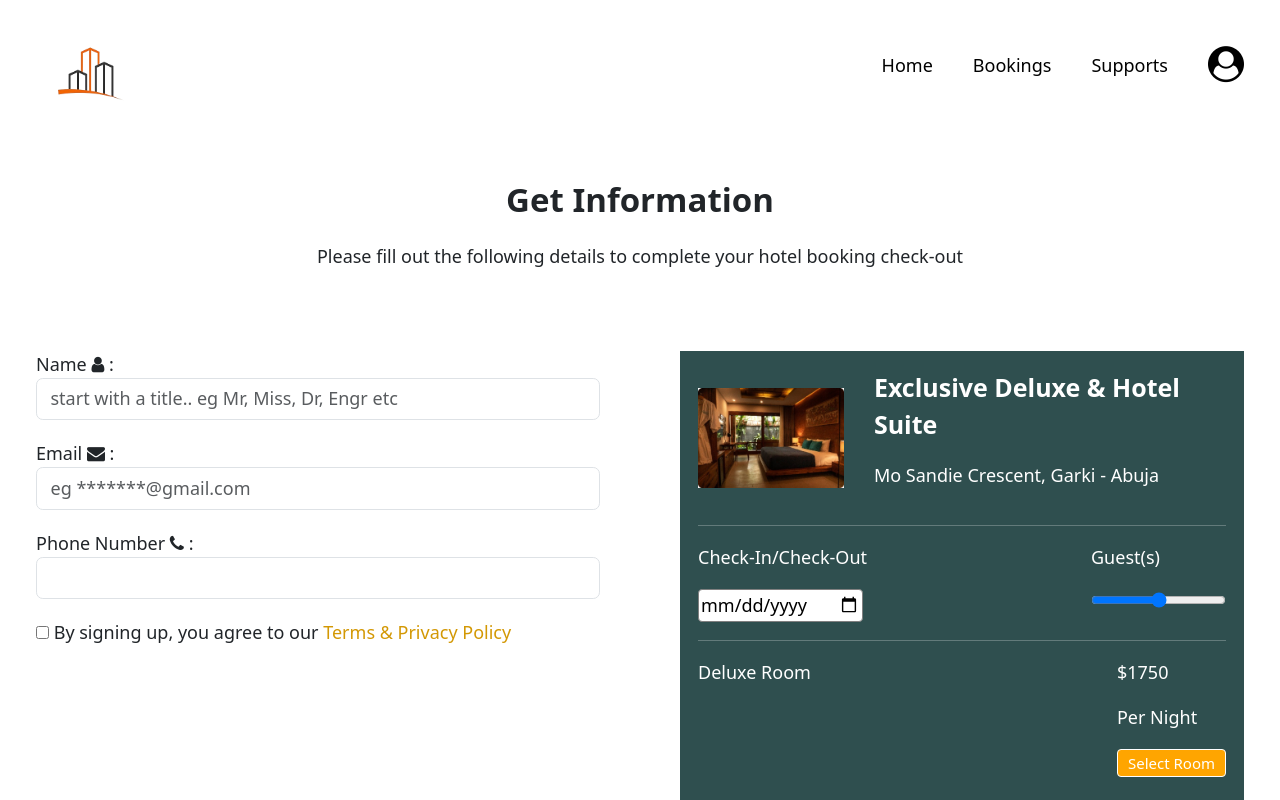
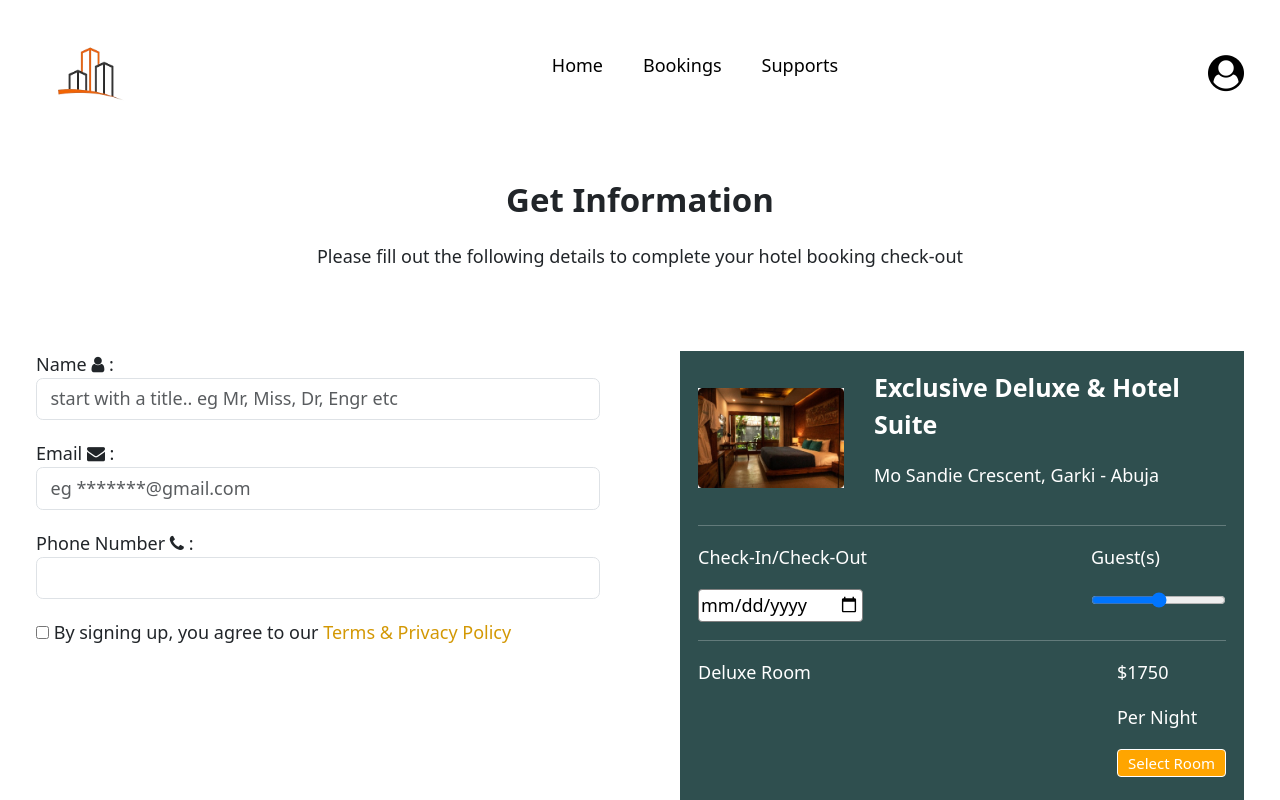
Before and after one commit to Mhaurvis/real-estate-hotel, a React (Create React App) app: page /booking in a window 1280 px wide. Shown: the top 800 px of the page. Built offline with nearby package versions, Linux system fonts and the light colour scheme.

Commit message:
added a fa-user to the booking page

```diff
--- a/src/pages/bookHotel.jsx
+++ b/src/pages/bookHotel.jsx
@@ -32,15 +32,18 @@ function Booking(){
                     <li>
                         <Link to='/support'>Supports</Link>
                     </li>
-                    <li>
-                        <span className="fa fa-user-circle fa-2x" style={{color: 'black'}}></span>
-                    </li>
                 </ul>
             </div>
 
-            <div className="booking-toggle">
+            <div className="myUser">
+                <div className="booking-toggle">
                     <span className={`fa ${isOpen ? 'fa-times' : 'fa-bars'}`} onClick={toggleNavbar}></span>
+                </div>
+                <div>
+                    <span className="fa fa-user-circle fa-2x" style={{color: 'black'}}></span>
+                </div>
             </div>
+
             </div>
 
            <div className="bookingText">
--- a/src/styles/bookHotel.css
+++ b/src/styles/bookHotel.css
@@ -81,6 +81,13 @@
     background-color: darkslategray;
     border: 1px solid transparent;
     border-radius: 4px;
+}
+
+.myUser{
+    display: flex;
+    justify-content: center;
+    align-items: center;
+    gap: 20px;
 }
 
 .booking-toggle{
```
